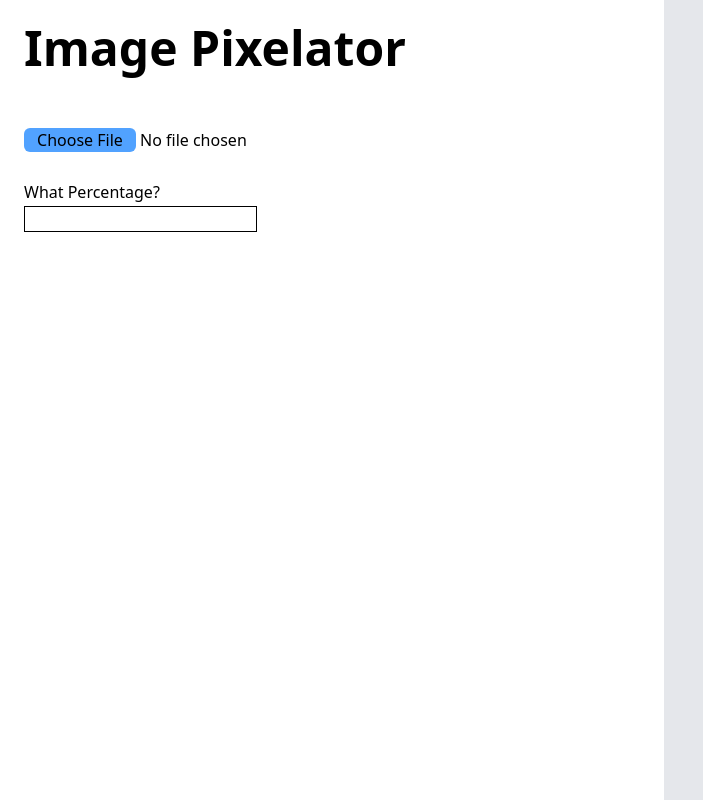
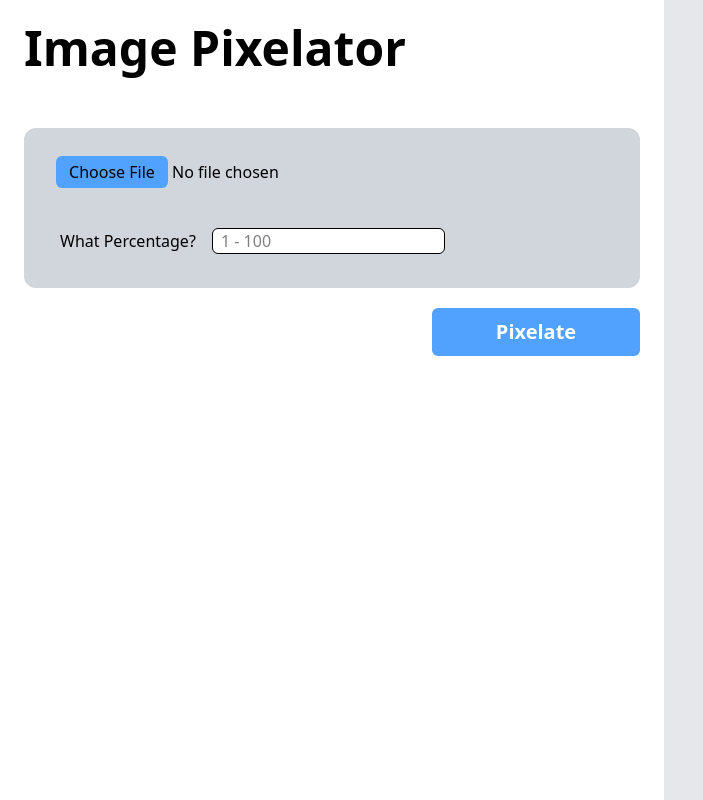
Before and after one commit to clocke3/imagePixelatorApp, a Next.js app in the folder image_pixelator/: page / in a window 1280 px wide. Shown: the whole page, without its empty margins (0-703 px from the left). Built offline with nearby package versions, Linux system fonts and the light colour scheme.

Commit message:
more styling of web app

```diff
--- a/image_pixelator/src/app/components/FileUploader.tsx
+++ b/image_pixelator/src/app/components/FileUploader.tsx
@@ -51,57 +51,57 @@ export default function ImageUploader() {
     }
   }
 
+  async function downloadImage(): Promise<void> {}
+
   return (
     <div>
       <div className="content h-screen w-screen flex flex-row">
         <div className="leftSide w-1/2 m-6">
           <div className="title mb-14">
-            <p className="text-5xl font-bold">
-            Image Pixelator
-            </p>
+            <p className="text-5xl font-bold">Image Pixelator</p>
           </div>
-          <div className="inputContainer grid grid-rows-2">
-            <section className="chooseFileContainer">
+          <div className="inputContainer grid grid-rows-2 bg-gray-300 rounded-xl mb-5">
+            <section className="chooseFileContainer rounded-lg">
               <input
+                id="fileInput"
                 type="file"
                 onChange={handleImageChange}
                 accept="image/png, image/jpg, image/jpeg"
               />
             </section>
-            <section className="percentContainer grid grid-rows-2 w-min">
-              <label htmlFor="number"> What Percentage? </label>
-              <input type="number" onChange={handlePixelationPercent} />
+            <section className="percentContainer">
+              <label htmlFor="number" className="pr-3">
+                {" "}
+                What Percentage?{" "}
+              </label>
+              <input
+                id="numberInput"
+                type="number"
+                placeholder="1 - 100"
+                onChange={handlePixelationPercent}
+              />
             </section>
           </div>
-          {image && status !== "uploading" && (
-            <button
-              className="bg-blue-400 rounded-lg text-white"
-              onClick={handleImageUpload}
-            >
-              Pixelate
-            </button>
-          )}
+          <button className="float-right" onClick={handleImageUpload}>
+            Pixelate
+          </button>
         </div>
         <div className="rightSide w-1/2 bg-gray-200 relative">
           {pixelated && (
-            <div className="justify-center">
+            <div className="newImageRender flex flex-col align-center">
               <Image
                 height={imageHeight}
                 width={imageWidth}
                 src="/images/newImage.jpg"
                 alt="newImage"
               />
-              <section className="absolute left-[40%] mt-4 items-center">
-                <p className="text-2xl font-bold">Pixelation done!</p>
+              <section>
+                <p className="text-center text-2xl font-bold m-6">Pixelation done!</p>
               </section>
-              <section className="absolute mt-16 left-[27%]">
-                <button className="w-40 mr-8 bg-blue-400 rounded-lg text-white">
-                  Try Again
-                </button>
-                <button className="w-40 bg-blue-400 rounded-lg text-white">
-                  Download
-                </button>
-                </section>
+              <section className="ml-36 flex flex-row">
+                <button>Try Again</button>
+                <button onClick={downloadImage}>Download</button>
+              </section>
             </div>
           )}
           {status === "error" && <p>Image upload failed...</p>}
--- a/image_pixelator/src/app/globals.css
+++ b/image_pixelator/src/app/globals.css
@@ -1,9 +1,36 @@
 @import "tailwindcss";
 
+button {
+  @apply w-52 h-12 text-xl font-bold bg-blue-400 rounded-md text-white;
+}
+
+.inputContainer > section {
+  @apply p-5;
+}
+
+.percentContainer {
+  @apply ml-4;
+}
+
+input[type="file"] {
+  @apply ml-3 mt-2;
+}
 input[type="file"]::file-selector-button {
-  @apply bg-blue-400 rounded-md w-28;
+  @apply bg-blue-400 rounded-md w-28 h-8;
+}
+
+input[type="file"]::selection{
+  @apply ml-12;
 }
 
 input[type="number"] {
-  @apply border-1;
+  @apply border-1 bg-white rounded-md;
 }
+
+input[type="number"]::placeholder {
+  @apply pl-2;
+}
+
+.newImageRender > section > button {
+  @apply mr-5;
+}
```
